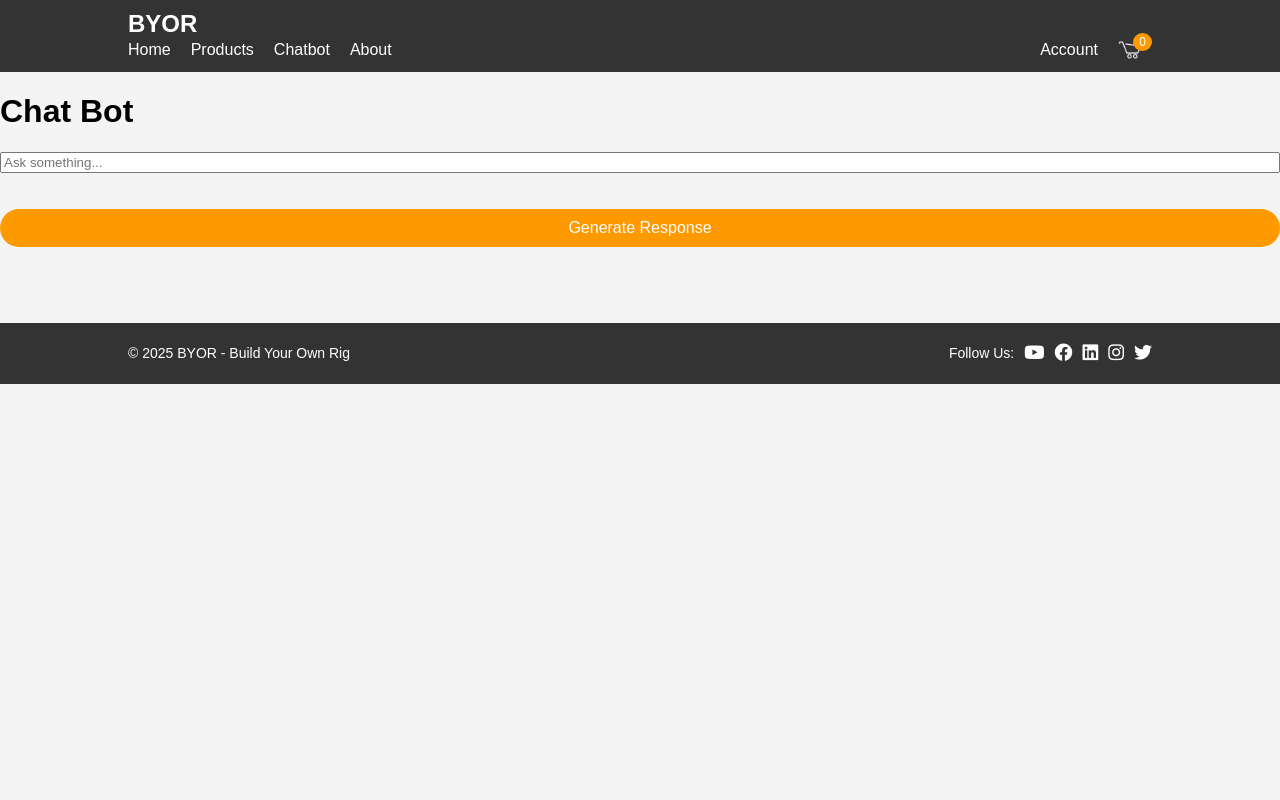
After one commit to Miggycraft/BYOR, a PHP site: page /Chatbot.php in a window 1280 px wide. The commit adds this page. Run offline with PHP 8.4, Linux system fonts and the light colour scheme.

Commit message:
ai chatbot integration
tho not yhet completed blehh

```diff
--- /dev/null
+++ b/Chatbot.php
@@ -0,0 +1,22 @@
+<?php
+include 'includes/header.php';
+include 'includes/db.php';
+?>
+
+<body>
+    <h1>Chat Bot</h1>
+
+    <input type="text" id="userInput" placeholder="Ask something...">
+
+    <br><br>
+
+    <button onclick="generateResponse();">Generate Response</button>
+
+    <br><br>
+
+    <div id="chatbot"></div>
+
+    <script src="scripts/chatbot.js"></script>
+</body>
+
+<?php include 'includes/footer.php'; ?>
--- a/includes/header.php
+++ b/includes/header.php
@@ -19,6 +19,7 @@
                 <ul class="nav-left">
                     <li style="margin-left:0px;"><a href="Home.php">Home</a></li>
                     <li><a href="Products.php">Products</a></li>
+                    <li><a href="Chatbot.php">Chatbot</a></li>
                     <li><a href="About.php">About</a></li>
                 </ul>
                 <!-- Right-aligned navigation -->
--- /dev/null
+++ b/scripts/chatbot.js
@@ -0,0 +1,11 @@
+function generateResponse() {
+    var text = document.getElementById("userInput").value;
+    var response = document.getElementById("chatbot");
+
+    fetch("response.php", {
+        method: "POST",
+        body: JSON.stringify({ text: text }),
+    })
+        .then((res) => res.text())
+        .then((res) => { response.innerHTML = res; });
+}
```
Also changed, not shown: composer.json (added, +13 -0 lines), response.php (added, +21 -0 lines), README.md, 2 other files.
